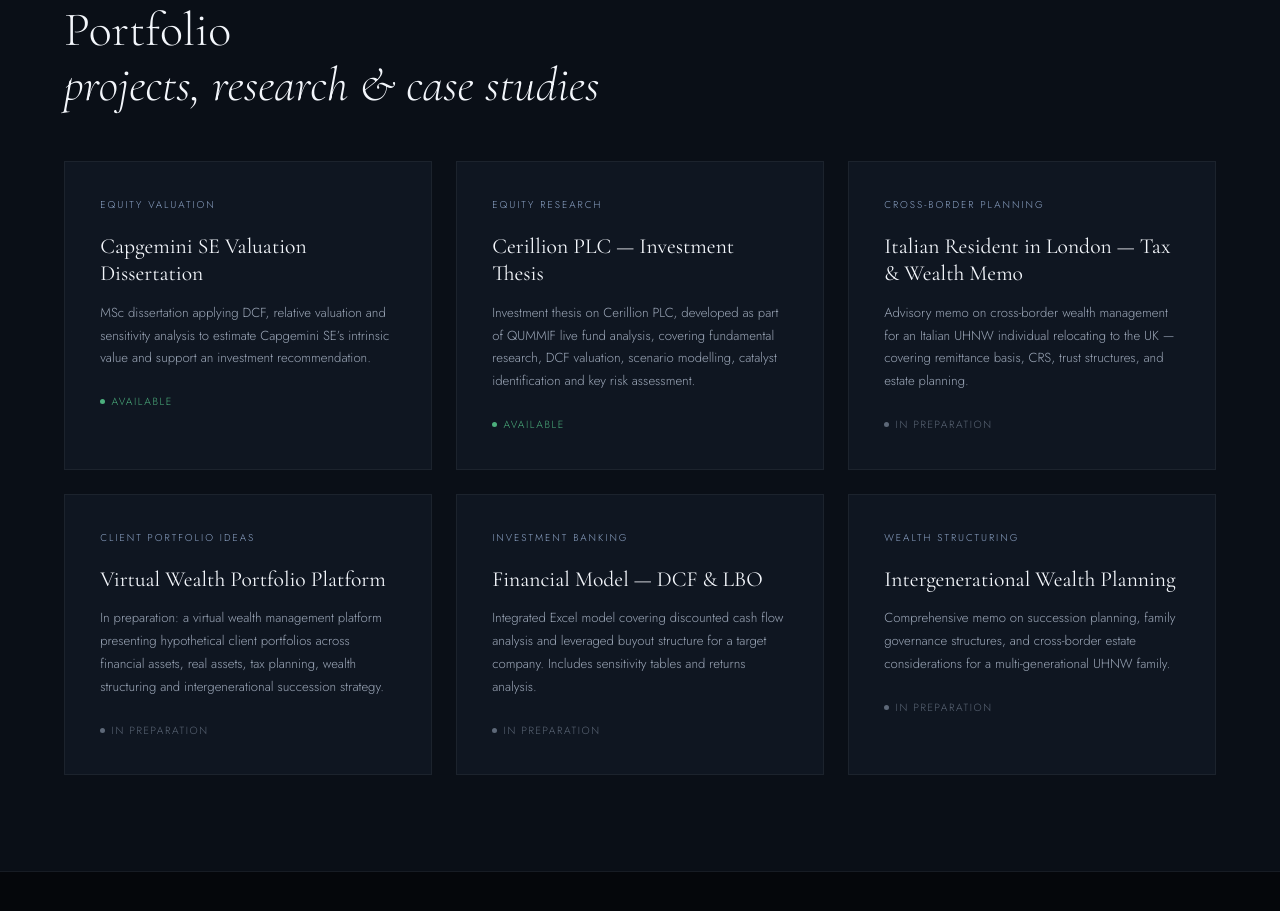
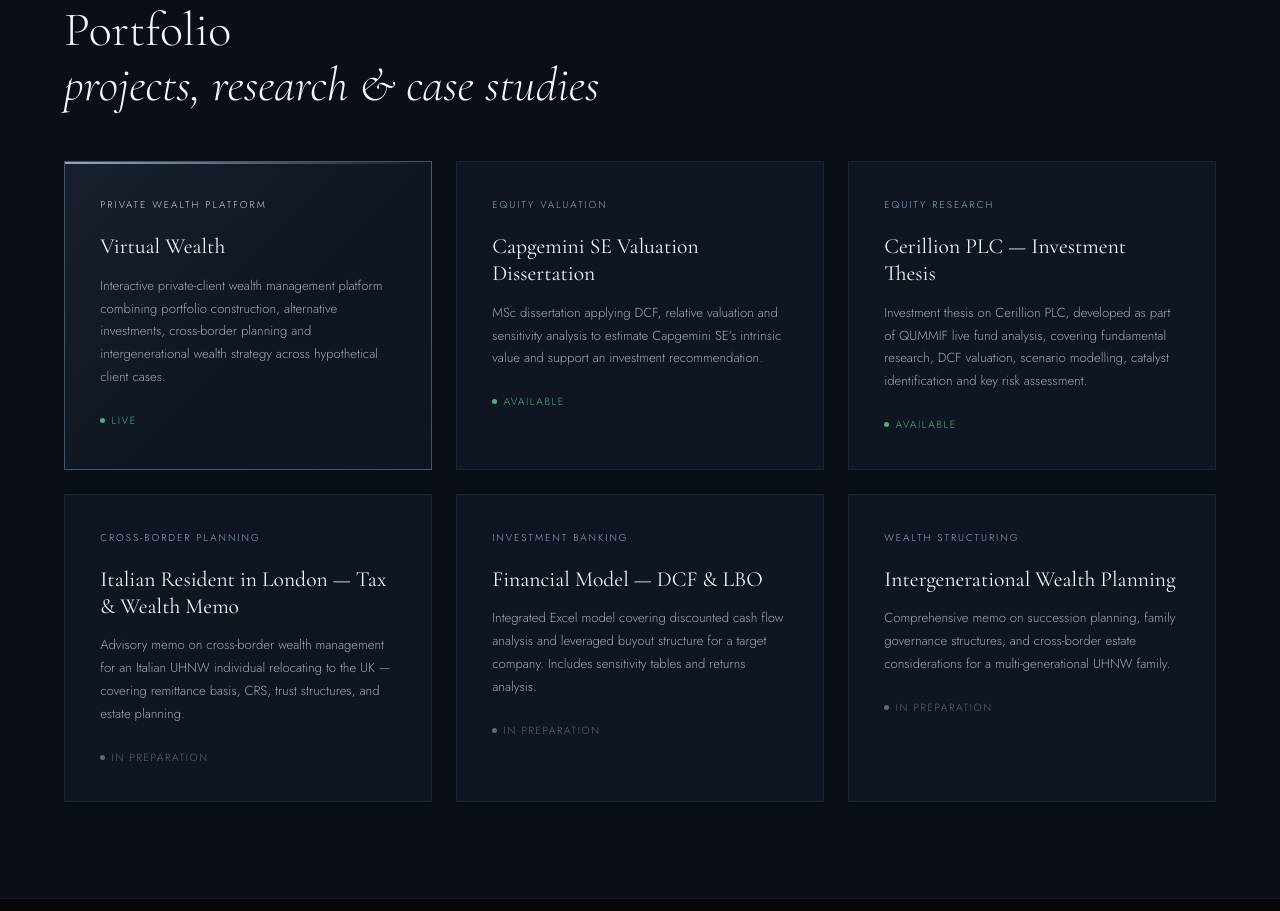
Before and after one commit to Matteo-Macchi/Matteo-Macchi.github.io, a plain HTML site: page index.html in a window 1280 px wide. Shown: the part 5000-5911 px from the top of the page. Drawn offline with nearby package versions, Linux system fonts and the light colour scheme.

Commit message:
Add featured portfolio card and styles
Added a featured portfolio card for the Private Wealth Platform with detailed descriptions and updated styles for featured cards.

```diff
--- a/index.html
+++ b/index.html
@@ -480,6 +480,20 @@
     .portfolio-card.active {
       cursor: pointer;
     }
+    .portfolio-card.featured {
+  border-color: rgba(143, 166, 201, 0.42);
+  background:
+    linear-gradient(135deg, rgba(143, 166, 201, 0.07), transparent 55%),
+    var(--bg-card);
+}
+
+.portfolio-card.featured::before {
+  opacity: 1;
+}
+
+.portfolio-card.featured .card-area {
+  color: var(--gold-light);
+}
 
     .portfolio-card:hover {
       border-color: var(--gold-border);
@@ -902,10 +916,26 @@
 <!-- PORTFOLIO -->
 <section class="portfolio" id="portfolio">
   <div class="section-tag">Portfolio</div>
-    <h2>Portfolio<br /><em>projects, research & case studies</em></h2>
+  <h2>Portfolio<br /><em>projects, research &amp; case studies</em></h2>
   <div class="portfolio-grid">
 
-      <a href="Matteo_Macchi_Capgemini_Valuation_Dissertation.pdf" target="_blank" class="portfolio-card active">
+    <a href="https://matteo-macchi.github.io/wealth-platform/?v=99#/home"
+       target="_blank"
+       class="portfolio-card active featured">
+      <div class="card-area">Private Wealth Platform</div>
+      <div class="card-title">Virtual Wealth</div>
+      <div class="card-desc">
+        Interactive private-client wealth management platform combining portfolio construction, alternative investments, cross-border planning and intergenerational wealth strategy across hypothetical client cases.
+      </div>
+      <div class="card-status status-available">
+        <span class="status-dot"></span>
+        Live
+      </div>
+    </a>
+
+    <a href="Matteo_Macchi_Capgemini_Valuation_Dissertation.pdf"
+       target="_blank"
+       class="portfolio-card active">
       <div class="card-area">Equity Valuation</div>
       <div class="card-title">Capgemini SE Valuation Dissertation</div>
       <div class="card-desc">
@@ -917,7 +947,9 @@
       </div>
     </a>
 
-      <a href="Matteo_Macchi_Cerillion_Equity_Research.pdf" target="_blank" class="portfolio-card active">
+    <a href="Matteo_Macchi_Cerillion_Equity_Research.pdf"
+       target="_blank"
+       class="portfolio-card active">
       <div class="card-area">Equity Research</div>
       <div class="card-title">Cerillion PLC — Investment Thesis</div>
       <div class="card-desc">
@@ -934,18 +966,6 @@
       <div class="card-title">Italian Resident in London — Tax &amp; Wealth Memo</div>
       <div class="card-desc">
         Advisory memo on cross-border wealth management for an Italian UHNW individual relocating to the UK — covering remittance basis, CRS, trust structures, and estate planning.
-        </div>
-        <div class="card-status status-soon">
-          <span class="status-dot"></span>
-          In preparation
-        </div>
-      </div>
-
-      <div class="portfolio-card">
-        <div class="card-area">Client Portfolio Ideas</div>
-        <div class="card-title">Virtual Wealth Portfolio Platform</div>
-        <div class="card-desc">
-          In preparation: a virtual wealth management platform presenting hypothetical client portfolios across financial assets, real assets, tax planning, wealth structuring and intergenerational succession strategy.
       </div>
       <div class="card-status status-soon">
         <span class="status-dot"></span>
```
Lines whose indentation alone changed are shown as unchanged.
